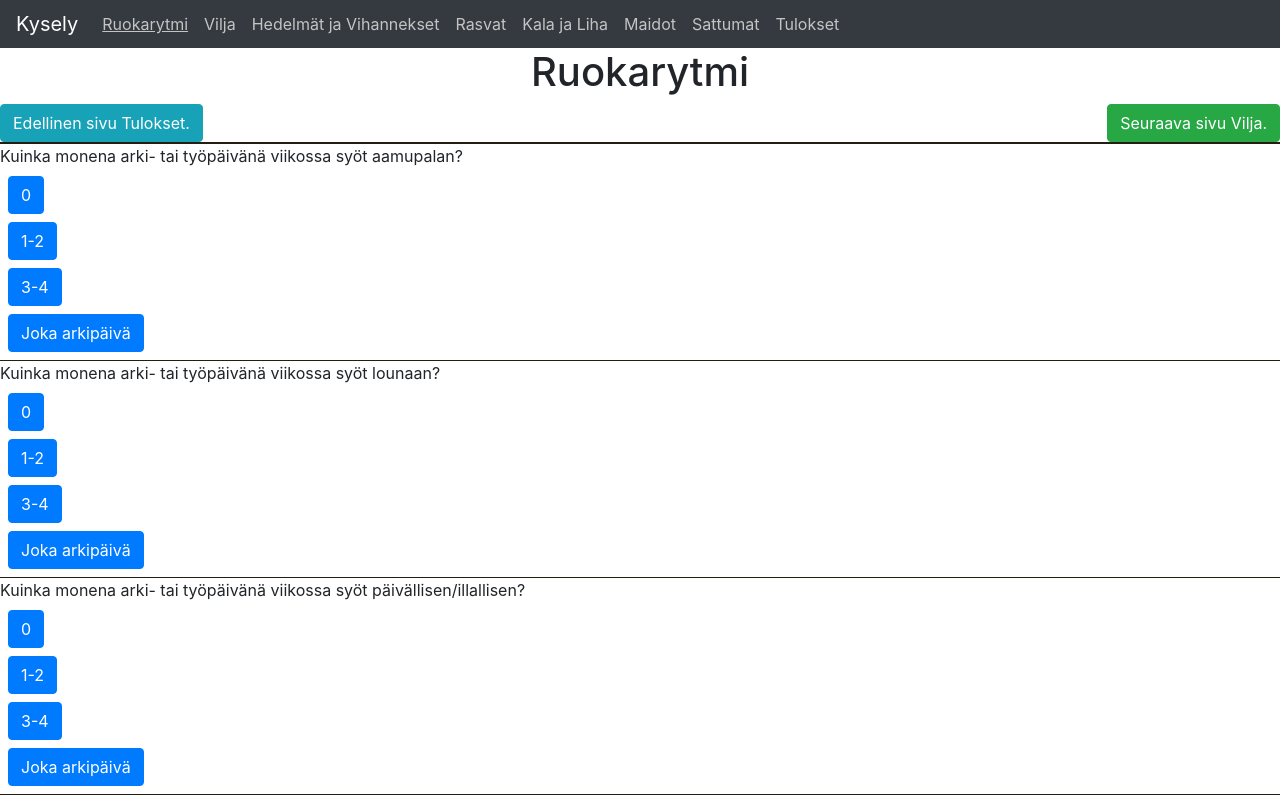
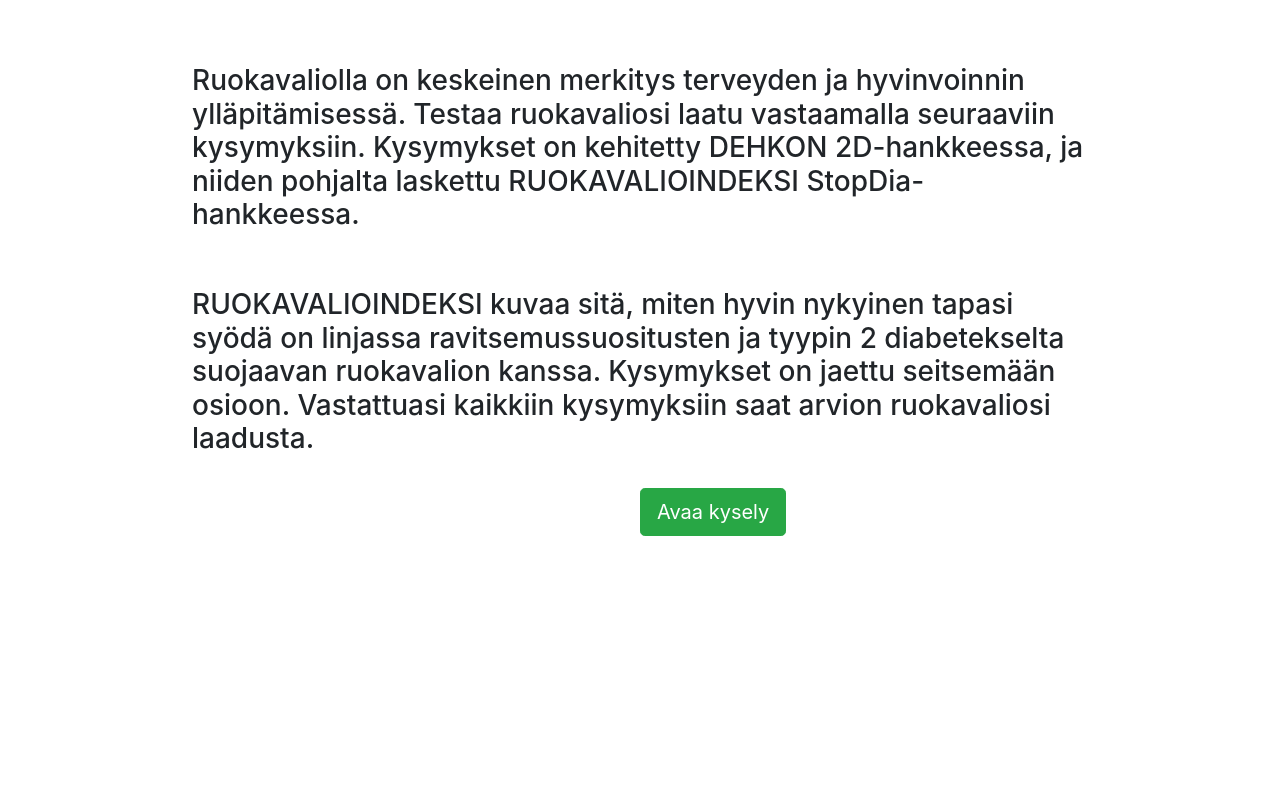
Before and after one commit to ribbb/h4321, a React (Create React App) app: page / in a window 1280 px wide. Shown: the top 798 px of the page. Built offline with nearby package versions, Linux system fonts and the light colour scheme.

Commit message:
Added landing page. Also removed some redundant info on Result page. Also prepped hints to be filled later.

```diff
--- a/src/components/app.jsx
+++ b/src/components/app.jsx
@@ -4,8 +4,10 @@
 import ChagePage from "./changePage";
 import PageName from "./pageName";
 import Questions_or_results from "./questions_or_results";
+import LandingPage from "./landing_page";
 class App extends Component {
   state = {
+    first_load: true,
     dietary_pattern_score: 0,
     grains_score: 0,
     fruit_and_vegetables_score: 0,
@@ -897,7 +899,9 @@
     this.update_state();
     this.setState({ question_page_number: new_page_num });
   };
-
+  handleLandingPage = () => {
+    this.setState({ first_load: false });
+  };
   render() {
     const score_function_list = [
       this.schedule_score,
@@ -908,8 +912,7 @@
       this.dairyScore,
       this.sugarScore,
     ];
-
-    return (
+    let content = (
       <div>
         <Header
           domains={this.state.domains}
@@ -945,6 +948,14 @@
         </div>
       </div>
     );
+    if (this.state.first_load) {
+      content = (
+        <div>
+          <LandingPage handleClick={this.handleLandingPage} />
+        </div>
+      );
+    }
+    return <div>{content}</div>;
   }
 }
 
--- a/src/components/canvas.jsx
+++ b/src/components/canvas.jsx
@@ -230,7 +230,6 @@
           hoverBackgroundColor: ["#FF6384", "#666d72"],
         },
       ],
-      text: "haha",
     };
     //<canvas id="myCanvas" ref="canvas" width={600} height={400} />
     const dough_style = {
@@ -238,6 +237,24 @@
     };
     return (
       <div>
+        <div style={dough_style}>
+          <Doughnut
+            data={dough}
+            width={100}
+            height={50}
+            legend={{
+              align: "center",
+              position: "top",
+              display: true,
+            }}
+            options={{
+              animation: {
+                duration: 2000,
+                easing: "easeInExpo",
+              },
+            }}
+          />
+        </div>
         <div>
           <Bar
             data={data}
@@ -264,24 +281,6 @@
             }}
           />
         </div>
-        <div style={dough_style}>
-          <Doughnut
-            data={dough}
-            width={100}
-            height={50}
-            legend={{
-              align: "center",
-              position: "bottom",
-              display: true,
-            }}
-            options={{
-              animation: {
-                duration: 2000,
-                easing: "easeInExpo",
-              },
-            }}
-          />
-        </div>
       </div>
     );
   }
--- /dev/null
+++ b/src/components/landing_page.jsx
@@ -0,0 +1,45 @@
+import React, { Component } from "react";
+
+class LandingPage extends Component {
+  //state = {  }
+  render() {
+    let style = {
+      width: "70%",
+      margin: "0 auto",
+      paddingTop: "5%",
+    };
+    let buttonSyle = {
+      margin: "0",
+      position: "absolute",
+      left: "50%",
+    };
+    return (
+      <div style={style}>
+        <h3>
+          Ruokavaliolla on keskeinen merkitys terveyden ja hyvinvoinnin
+          ylläpitämisessä. Testaa ruokavaliosi laatu vastaamalla seuraaviin
+          kysymyksiin. Kysymykset on kehitetty DEHKON 2D-hankkeessa, ja niiden
+          pohjalta laskettu RUOKAVALIOINDEKSI StopDia-hankkeessa.{" "}
+        </h3>
+        <br />
+        <br />
+        <h3>
+          RUOKAVALIOINDEKSI kuvaa sitä, miten hyvin nykyinen tapasi syödä on
+          linjassa ravitsemussuositusten ja tyypin 2 diabetekselta suojaavan
+          ruokavalion kanssa. Kysymykset on jaettu seitsemään osioon.
+          Vastattuasi kaikkiin kysymyksiin saat arvion ruokavaliosi laadusta.
+        </h3>
+        <br />
+        <button
+          className="btn btn-success btn-lg"
+          style={buttonSyle}
+          onClick={this.props.handleClick}
+        >
+          Avaa kysely
+        </button>
+      </div>
+    );
+  }
+}
+
+export default LandingPage;
--- a/src/components/results.jsx
+++ b/src/components/results.jsx
@@ -24,9 +24,40 @@
     dairy_score: 0,
     sugar_drink_score: 0,
       */
+    const flexcontainer = {
+      display: "flex",
+      flexDirection: "column",
+      alignItems: "center",
+    };
+    let kokonaispisteet =
+      this.props.all.dietary_pattern_score +
+      this.props.all.grains_score +
+      this.props.all.fruit_and_vegetables_score +
+      this.props.all.fats_score +
+      this.props.all.meat_fish_score +
+      this.props.all.dairy_score +
+      this.props.all.sugar_drink_score;
+    let main_score_message = "";
+    if (kokonaispisteet > 79) {
+      main_score_message = "Ruokavaliosi on suositusten mukainen, hienoa!";
+    } else if (kokonaispisteet > 59) {
+      main_score_message =
+        "Ruokavaliosi on lähellä suosituksia – vieläkö keksit kohennettavaa? ";
+    } else if (kokonaispisteet > 39) {
+      main_score_message =
+        "Ruokavaliosi on keskimääräisellä tasolla, ja valintoja viilaamalla se kohenee entisestään.";
+    } else if (kokonaispisteet > 19) {
+      main_score_message =
+        "Ruokavaliossasi on hyviä asioita, mutta myös parantamisen varaa.";
+    } else {
+      main_score_message =
+        "Ruokavaliossasi on kohentamisen varaa. Mitä muutosta kokeilisit?";
+    }
     return (
       <div id="results-div">
-        <div>
+        <h3>{main_score_message}</h3>
+        {
+          /* <div>
           Pisteet Ruokarytmistä {this.props.all.dietary_pattern_score} / 10
         </div>
         <div>Pisteet Viljasta {this.props.all.grains_score} / 20</div>
@@ -40,18 +71,18 @@
         </div>
         <div>Pisteet Maidosta {this.props.all.dairy_score} /10</div>
         <div>Pisteet Sattumista {this.props.all.sugar_drink_score} / 15</div>
-        <div>
-          Kokonaispisteet{" "}
-          {this.props.all.dietary_pattern_score +
-            this.props.all.grains_score +
-            this.props.all.fruit_and_vegetables_score +
-            this.props.all.fats_score +
-            this.props.all.meat_fish_score +
-            this.props.all.dairy_score +
-            this.props.all.sugar_drink_score}{" "}
-          / 100
+        */
+          <div>Kokonaispisteet {kokonaispisteet} / 100</div>
+        }
+        <Canvas all={this.props.all} />
+        <br />
+        <br />
+        <div style={flexcontainer}>
+          <div style={{ order: "0" }}></div>
+          <div style={{ order: "1" }}></div>
         </div>
-        <Canvas all={this.props.all} />
+        <br />
+        <br />
       </div>
     );
   }
```
